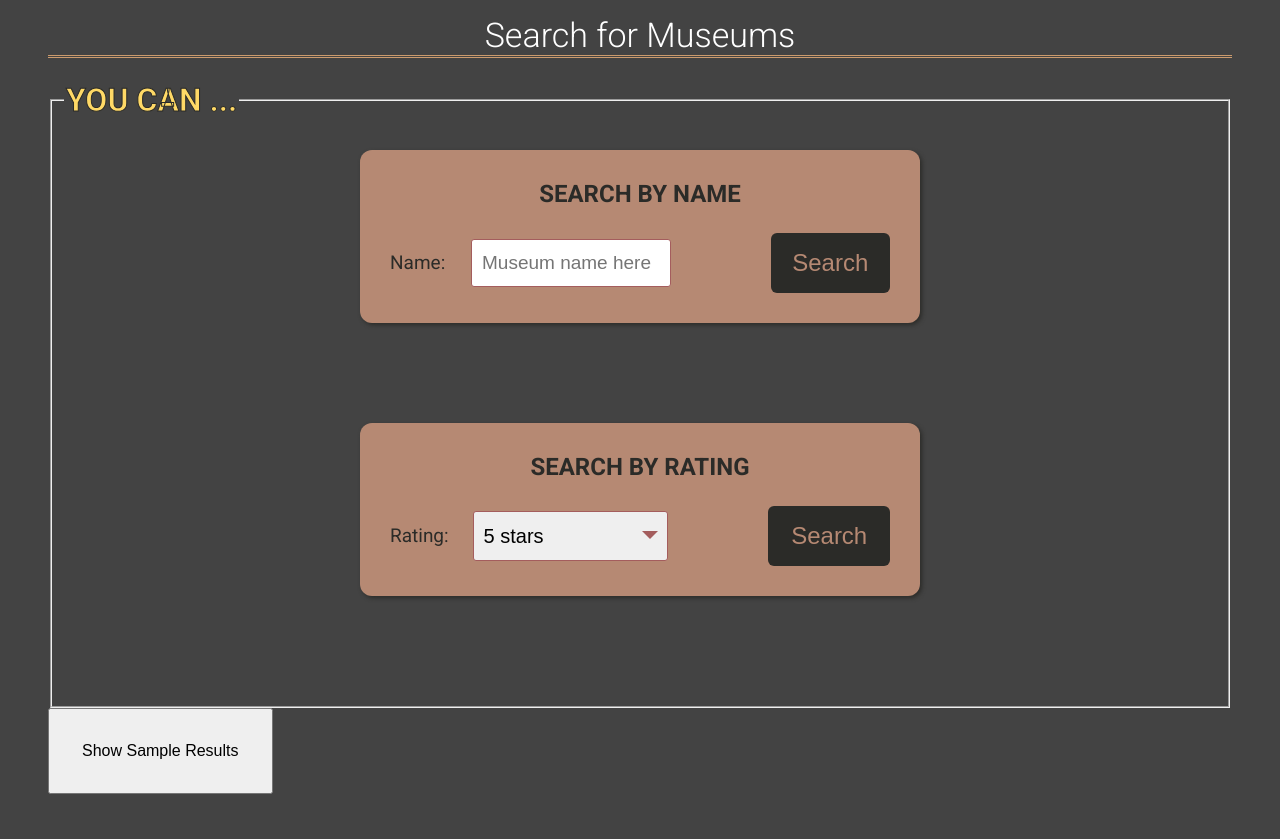
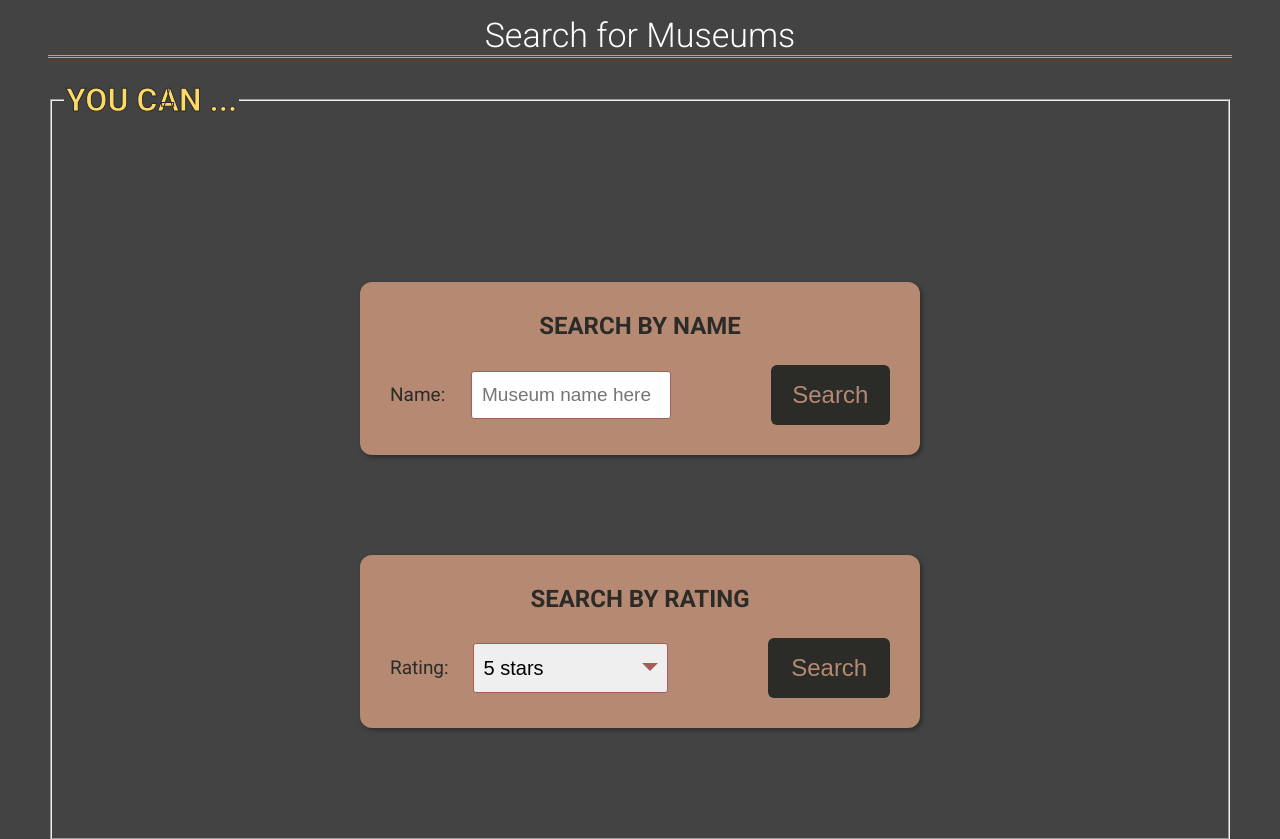
Before and after one commit to Zoe0709/COMPSCI_4WW3, a PHP site: page /search.html in a window 1280 px wide. Shown: the part 55-894 px from the top of the page. Before the commit the page ends 849 px from the top, so only its background shows below. Run offline with PHP 8.4, Linux system fonts and the light colour scheme.

Commit message:
small changes

```diff
--- a/search.html
+++ b/search.html
@@ -51,7 +51,7 @@
             <!-- <form action='./results_sample.html' class='formentry'> -->
                 <fieldset class='formentry'>
                     <legend class='legend'>YOU CAN ...</legend>
-                    <form class="wrapper" style="margin-top: -2em;">
+                    <form class="wrapper">
                         <!-- <form action='./results_sample.html' class='formentry'> -->
                         <div class="title">
                             SEARCH BY NAME
--- a/styles/main.css
+++ b/styles/main.css
@@ -73,7 +73,6 @@ img:hover {
 .museum-info {
     float: left;
     text-align: left;
-    margin-left: 30px;
     max-width: 35%;
     max-height: 75%;
     color: #fff;
```
Also changed, not shown: README.md, README.txt.
